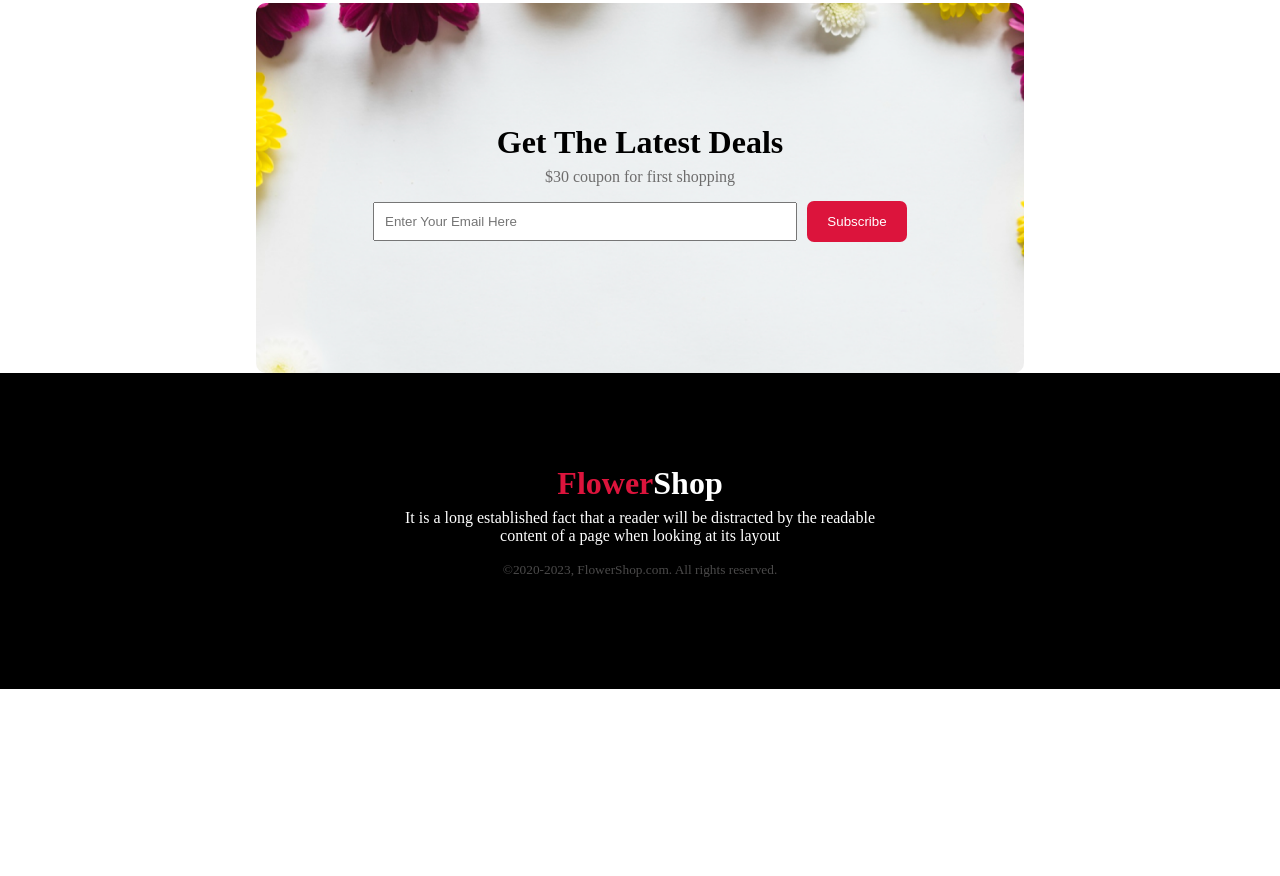
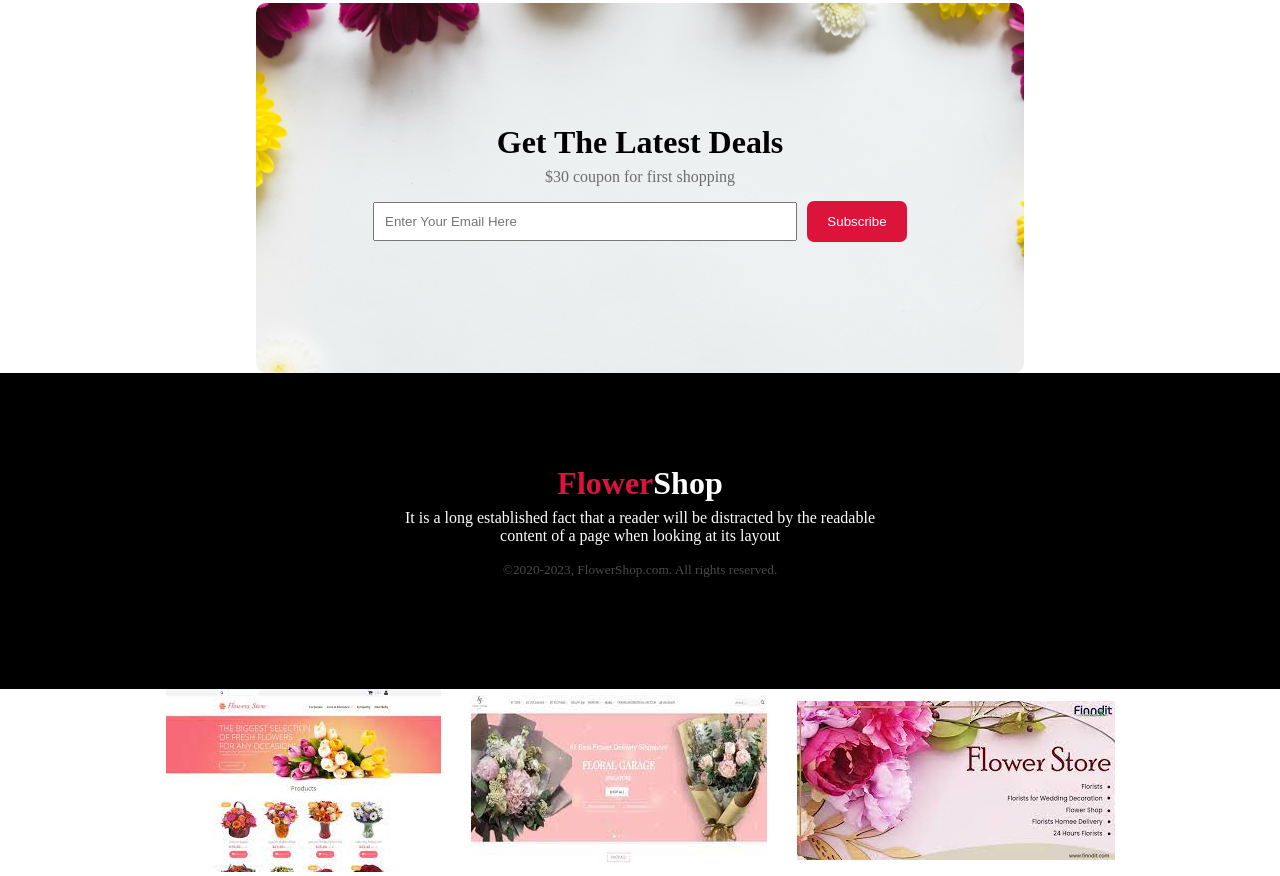
Before and after one commit to nishat-aara/flower-shop, a plain HTML site: page index.html in a window 1280 px wide. Shown: the part 2833-3709 px from the top of the page. Before the commit the page ends 3522 px from the top, so only its background shows below. Drawn offline with Linux system fonts and the light colour scheme.

Commit message:
added code

```diff
--- a/index.css
+++ b/index.css
@@ -135,3 +135,9 @@
     align-items: center;
     padding-top: 92px;
 }
+.image{
+    display: flex;
+    justify-content: center;
+    align-items: center;
+    gap: 30px;
+}
--- a/index.html
+++ b/index.html
@@ -116,5 +116,10 @@
             <p><span style="color: rgb(75, 74, 74);"><small>&copy;2020-2023, FlowerShop.com. All rights reserved.</small></span> </p>
            </div>
     </footer>
+    <div class="image">
+        <div class="image1"><img src="images/images (1).jpeg" alt=""></div>
+        <div class="image2"><img src="images/images (2).jpeg" alt=""></div>
+        <div class="image3"><img src="images/images.jpeg" alt=""></div>
+         </div>
 </body>
 </html>
```
Also changed, not shown: images/images (1).jpeg (added), images/images (2).jpeg (added), images/images.jpeg (added).
